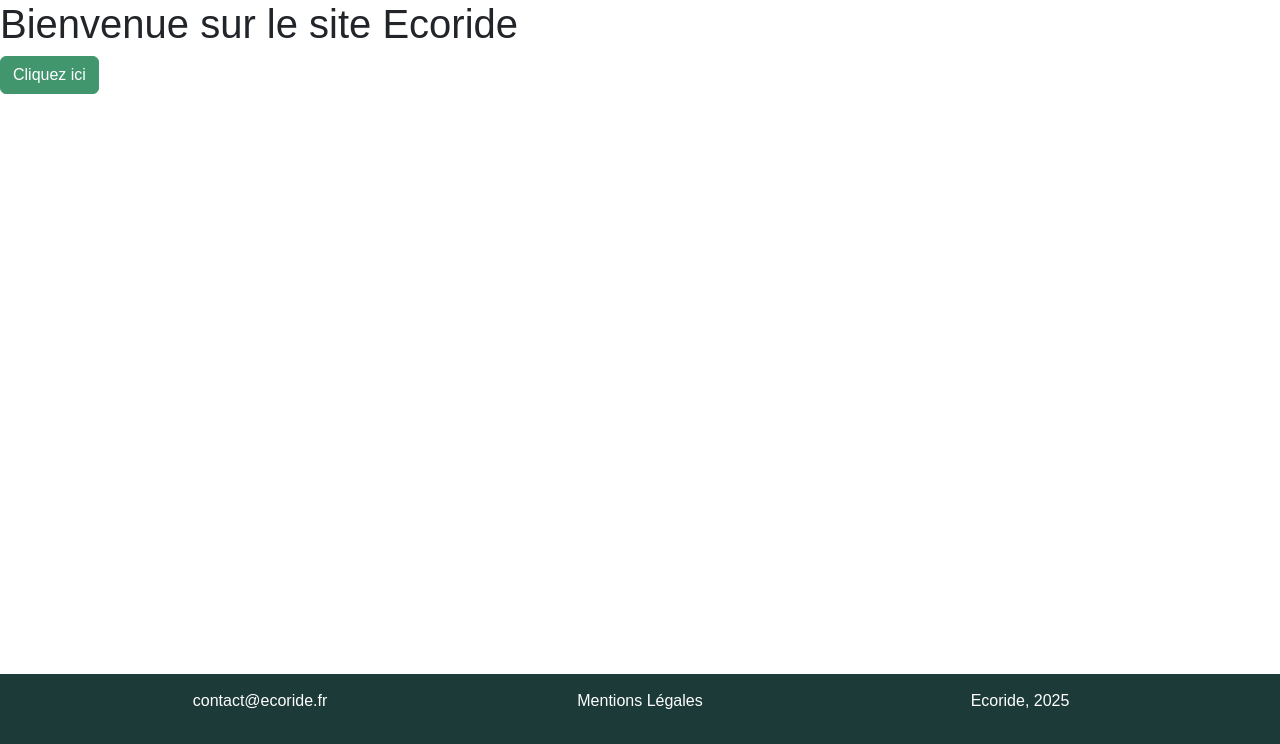
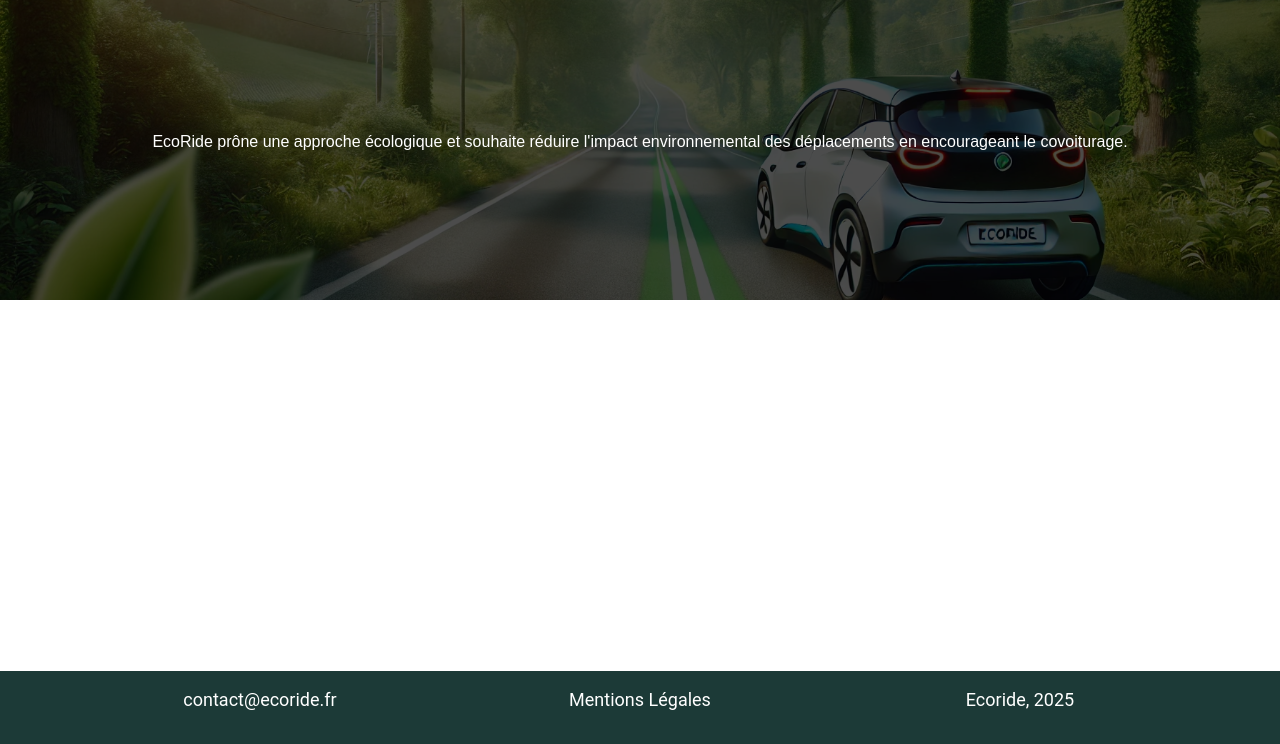
Before and after one commit to SleevenKashyyk/ECFEcoride, a PHP site: page / in a window 1280 px wide. Shown: the part 56-800 px from the top of the page. Run offline with PHP 8.4, Linux system fonts and the light colour scheme; some libraries are stand-ins or nearby versions.

Commit message:
Ajout hero home

```diff
--- a/Pages/home.html
+++ b/Pages/home.html
@@ -1,4 +1,6 @@
-<h1>Bienvenue sur le site Ecoride</h1>
-
-<button class="btn btn-primary">Cliquez ici</button>
-    <script src="node_modules/bootstrap/dist/js/bootstrap.bundle.min.js"></script>
+<div class="hero-scene text-center text-white">
+    <div class="hero-scene-content">
+        <div class="her"
+    <p>EcoRide prône une approche écologique et souhaite réduire l'impact environnemental des déplacements en encourageant le covoiturage.</p>
+    </div>
+</div>
--- a/index.html
+++ b/index.html
@@ -42,7 +42,7 @@
       </nav>
 </header>
 
-    <main id="main-page">
+<main id="main-page">
         <!-- Le contenu de la page sera ici-->
 
 
--- a/scss/main.scss
+++ b/scss/main.scss
@@ -15,3 +15,37 @@ footer.footer{
     bottom: 0;
     width: 100%;
 }
+
+p{
+    font-family: $font-family-serif;
+    font-size: 18px;
+}
+
+.hero-scene{
+    position: relative;
+    &::before{
+        content:"";
+        position: absolute;
+        top:0;
+        left:0;
+        width:100%;
+        height:100%;
+        background-image: url(../imageco/Acceuil1.png);
+        background-size: cover;
+        background-position: 75% 75%;
+        filter: brightness(0.3);
+    }
+
+    *{
+        //Positionner les éléments devant le ::before
+        position:relative;
+    }
+
+    .hero-scene-content{
+        height: 300px;
+        display: flex;
+        flex-direction: column;
+        align-items: center;
+        justify-content: center;
+    }
+}
```
Also changed, not shown: imageco/Acceuil1.png (added), imageco/Acceuil2.png (added), imageco/logoecoridef.png (added), scss/main.css, 8 other files.
